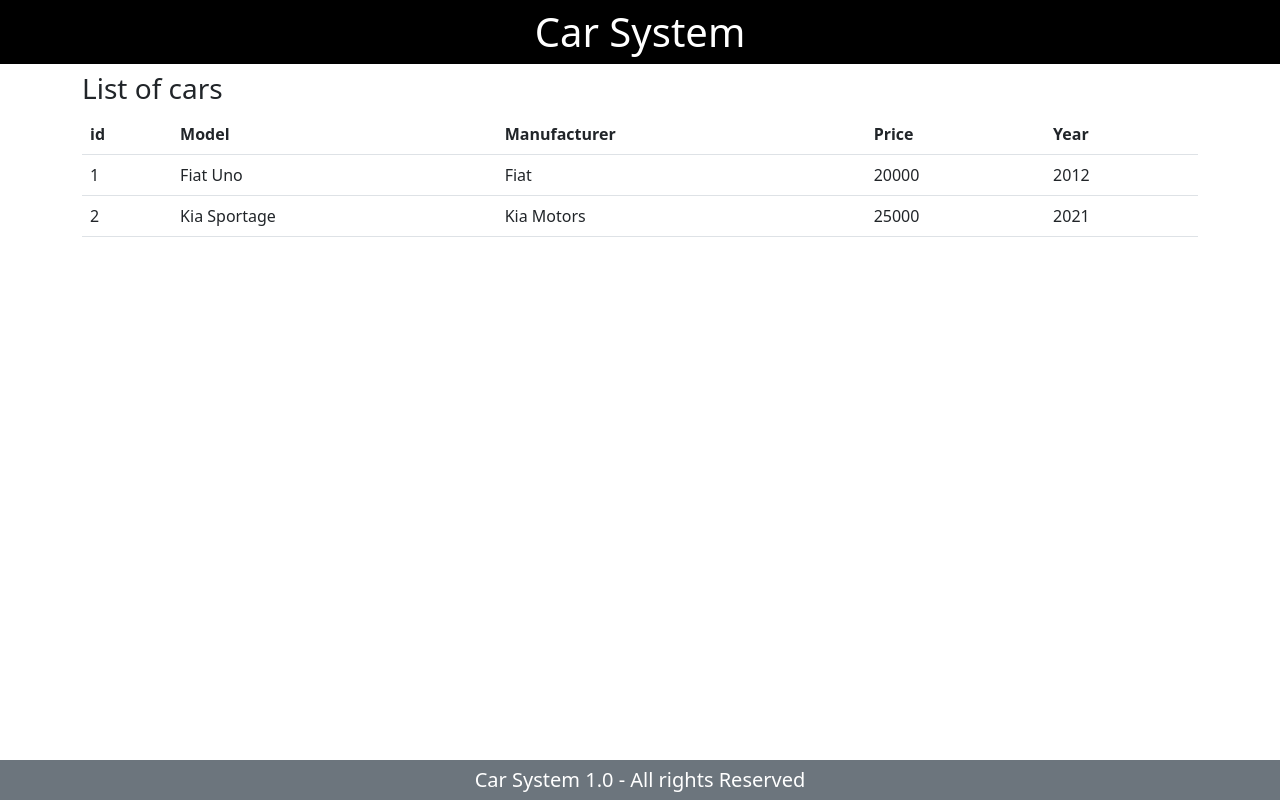
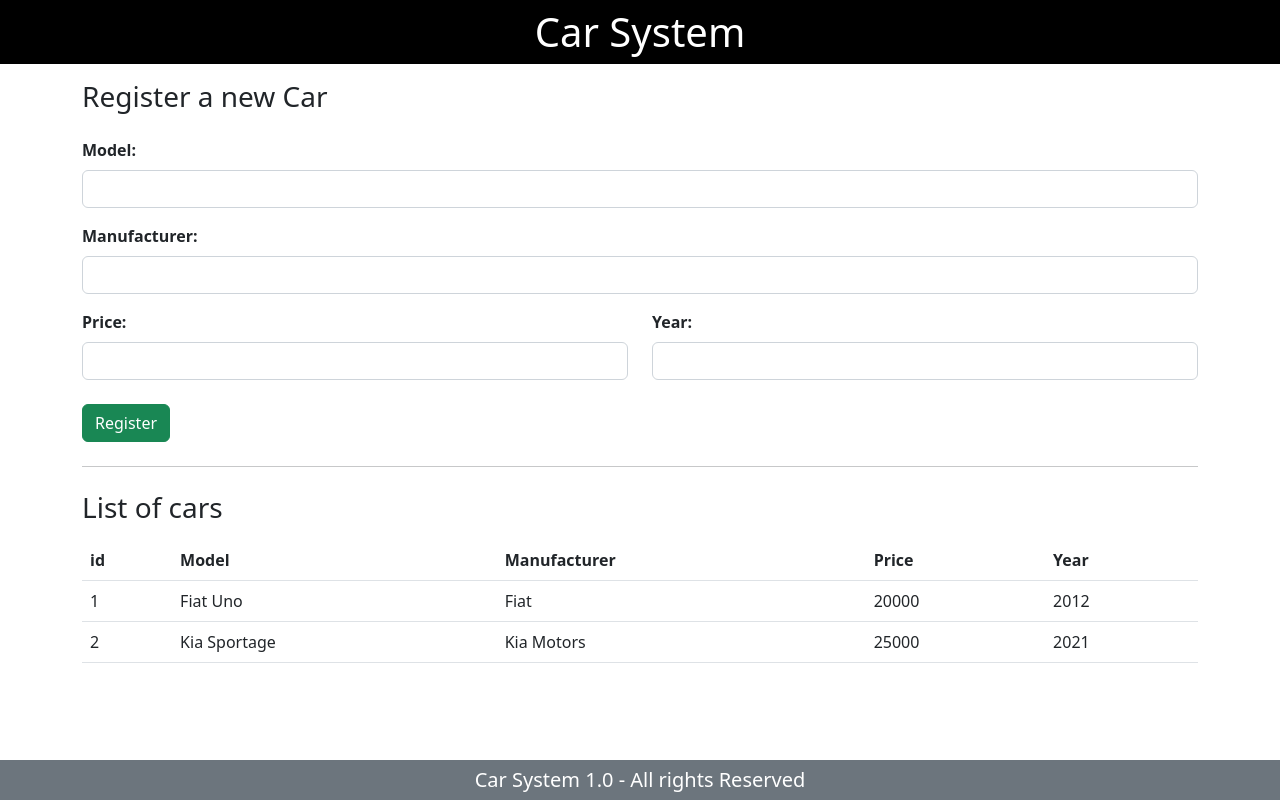
Before and after one commit to Wilson-Barbosa/car-system, an Angular app: page / in a window 1280 px wide. Built offline with nearby package versions, Linux system fonts and the light colour scheme.

Commit message:
closes #4 - register form component added

```diff
--- a/src/app/app.component.html
+++ b/src/app/app.component.html
@@ -1,5 +1,5 @@
 <app-header></app-header>
 
-<app-register-car></app-register-car>
+<app-list-cars></app-list-cars>
 
 <app-footer></app-footer>
--- /dev/null
+++ b/src/app/components/list-cars/list-cars.component.html
@@ -0,0 +1,33 @@
+
+<!-- Register-car is a child of the list-car component -->
+<app-register-car></app-register-car>
+
+<div class="container">
+    <hr>
+</div>
+
+<div class="container">
+
+    <h3 class="py-2">List of cars</h3>
+
+    <table class="table">
+        <thead>
+          <tr>
+            <th scope="col">id</th>
+            <th scope="col">Model</th>
+            <th scope="col">Manufacturer</th>
+            <th scope="col">Price</th>
+            <th scope="col">Year</th>
+          </tr>
+        </thead>
+        <tbody>
+          <tr *ngFor="let car of carListing">
+            <td>{{car.id}}</td>
+            <td>{{car.model}}</td>
+            <td>{{car.manufacturer}}</td>
+            <td>{{car.price}}</td>
+            <td>{{car.year}}</td>
+          </tr>
+        </tbody>
+      </table>
+</div>
--- /dev/null
+++ b/src/app/components/list-cars/list-cars.component.ts
@@ -0,0 +1,29 @@
+import { Component } from '@angular/core';
+import { Car } from 'src/app/models/Car';
+
+@Component({
+  selector: 'app-list-cars',
+  templateUrl: './list-cars.component.html',
+  styleUrls: ['./list-cars.component.css']
+})
+export class ListCarsComponent {
+
+    // Storage array containing each car's information
+    // It will be displayed on the screen
+    public carListing: Car[] = [
+        {
+            id: 1,
+            model: "Fiat Uno",
+            manufacturer: "Fiat",
+            price: 20000,
+            year: 2012
+        },
+        {
+            id: 2,
+            model: "Kia Sportage",
+            manufacturer: "Kia Motors",
+            price: 25000,
+            year: 2021
+        }
+    ];
+}
--- a/src/app/components/register-car/register-car.component.css
+++ b/src/app/components/register-car/register-car.component.css
@@ -0,0 +1,3 @@
+label {
+    font-weight: bold;
+}
--- a/src/app/components/register-car/register-car.component.html
+++ b/src/app/components/register-car/register-car.component.html
@@ -1,25 +1,27 @@
-<div class="container">
+<form  class="container" #registerForm="ngForm">
 
-    <h3>List of cars</h3>
+    <h3 class="py-2">Register a new Car</h3>
 
-    <table class="table">
-        <thead>
-          <tr>
-            <th scope="col">id</th>
-            <th scope="col">Model</th>
-            <th scope="col">Manufacturer</th>
-            <th scope="col">Price</th>
-            <th scope="col">Year</th>
-          </tr>
-        </thead>
-        <tbody>
-          <tr *ngFor="let car of carListing">
-            <td>{{car.id}}</td>
-            <td>{{car.model}}</td>
-            <td>{{car.manufacturer}}</td>
-            <td>{{car.price}}</td>
-            <td>{{car.year}}</td>
-          </tr>
-        </tbody>
-      </table>
-</div>
+    <div class="col-12 my-3">
+        <label for="inputModel" class="form-label">Model:</label>
+        <input type="text" class="form-control" id="inputModel" required>
+    </div>
+    <div class="col-12 my-3">
+        <label for="inputManufacturer" class="form-label">Manufacturer:</label>
+        <input type="text" class="form-control" id="inputManufacturer" required>
+    </div>
+
+    <div class="row my-3">
+        <div class="col-6">
+            <label for="inputPrice" class="form-label">Price:</label>
+            <input type="number" class="form-control" id="inputPrice" required>
+        </div>
+        <div class="col-6">
+            <label for="inputYear" class="form-label">Year:</label>
+            <input type="number" class="form-control" id="inputYear" required>
+        </div>
+    </div>
+
+    <button class="btn btn-success my-2" [disabled]="registerForm.invalid">Register</button>
+
+</form>
--- a/src/app/components/register-car/register-car.component.ts
+++ b/src/app/components/register-car/register-car.component.ts
@@ -1,5 +1,4 @@
 import { Component } from '@angular/core';
-import { Car } from 'src/app/models/Car';
 
 @Component({
     selector: 'app-register-car',
@@ -9,22 +8,5 @@ import { Car } from 'src/app/models/Car';
 export class RegisterCarComponent {
 
 
-    // Storage array containing each car's information
-    // It will be displayed on the screen
-    public carListing: Car[] = [
-        {
-            id: 1,
-            model: "Fiat Uno",
-            manufacturer: "Fiat",
-            price: 20000,
-            year: 2012
-        },
-        {
-            id: 2,
-            model: "Kia Sportage",
-            manufacturer: "Kia Motors",
-            price: 25000,
-            year: 2021
-        }
-    ];
+
 }
```
Also changed, not shown: src/app/app.module.ts (+6 -2 lines), src/app/components/list-cars/list-cars.component.css (added), 1 other file (tests, documents, lock files or other folders).
